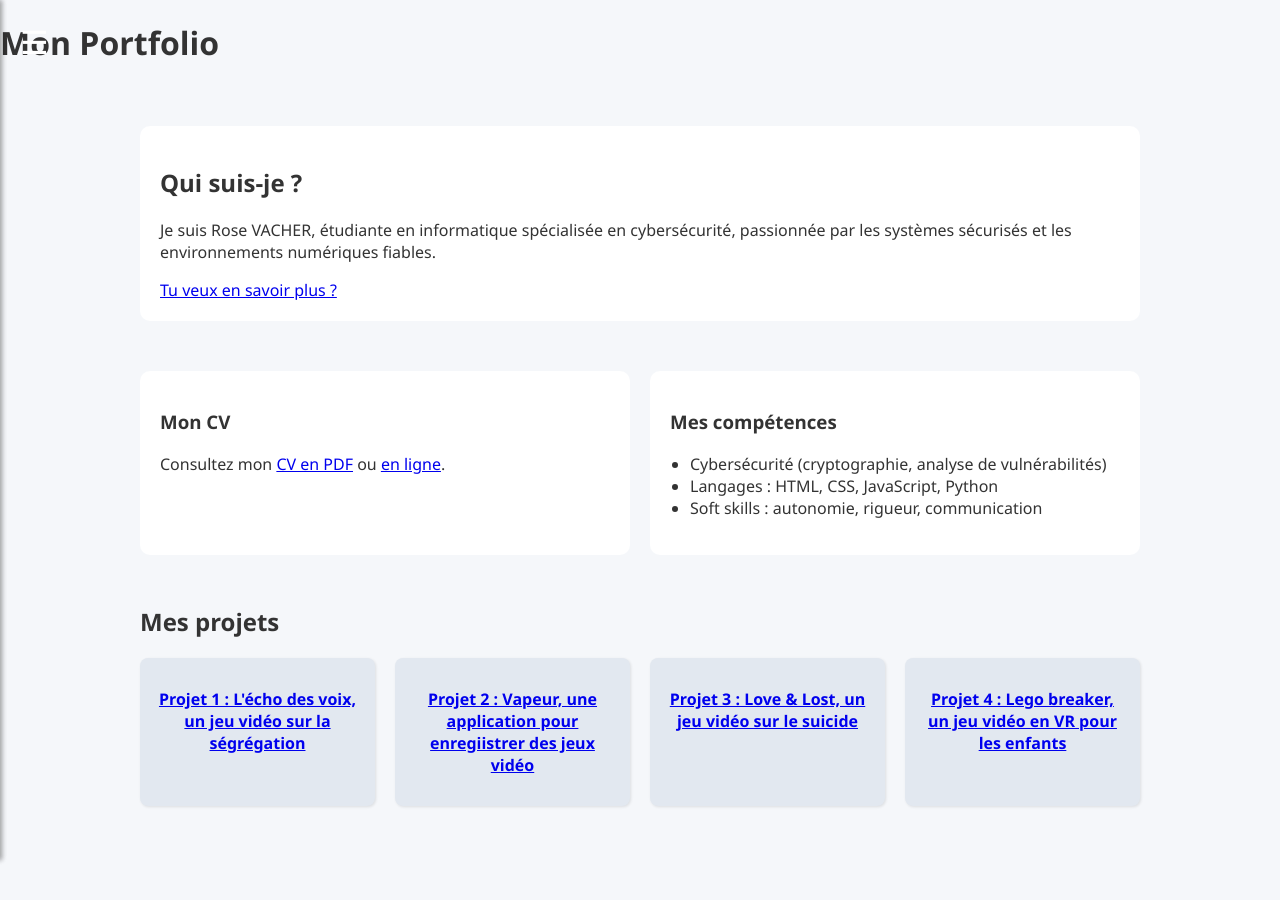
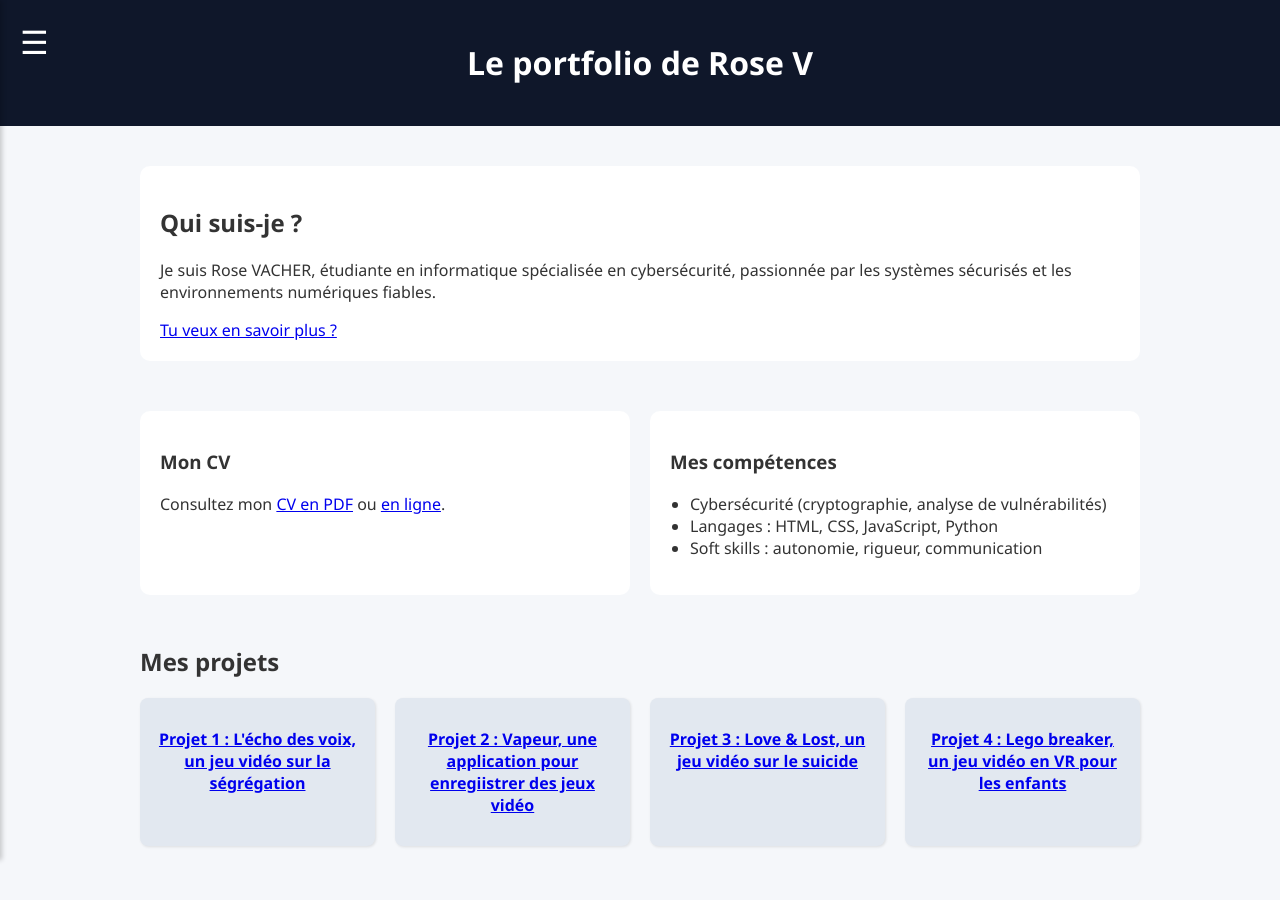
Before and after one commit to rovacher/portfolio, a plain HTML site: page index.html in a window 1280 px wide. Drawn offline with Linux system fonts and the light colour scheme.

Commit message:
Normalement le menu fonctionne

```diff
--- a/index.html
+++ b/index.html
@@ -10,21 +10,9 @@
 </head>
 
 <body>
-  <h1>Mon Portfolio</h1>
-</header>
-
-<nav id="side-menu">
-  <ul>
-    <li><a href="/index.html">Accueil</a></li>
-    <li><a href="/about.html">À propos</a></li>
-    <li><a href="/cv.html">CV</a></li>
-    <li><a href="/projets/projet1.html">Projet 1</a></li>
-    <li><a href="/projets/projet2.html">Projet 2</a></li>
-    <li><a href="/projets/projet3.html">Projet 3</a></li>
-    <li><a href="/projets/projet4.html">Projet 4</a></li>
-  </ul>
-</nav>
-
+   <header>
+    <h1>Le portfolio de Rose V</h1>
+  </header>
 
   <main>
     <section class="intro">
--- a/js/menu.js
+++ b/js/menu.js
@@ -15,12 +15,12 @@ document.addEventListener('DOMContentLoaded', () => {
     <nav id="side-menu">
       <ul>
         <li><a href="/index.html">Accueil</a></li>
-        <li><a href="/about.html">À propos</a></li>
-        <li><a href="/cv.html">CV</a></li>
-        <li><a href="/projets/Projet_Vapeur.html">Application Web pour les jeux vidéo</a></li>
-        <li><a href="/projets/Projet_VR.html">Jeu vidéo pour les enfants</a></li>
-        <li><a href="/projets/LandL.html">Jeu vidéo sur le suicide</a></li>
-        <li><a href="/projets/MLK.html">Jeu vidéo sur la ségrégation aux USA</a></li>
+        <li><a href="/pages/about.html">À propos</a></li>
+        <li><a href="/pages/cv.html">CV</a></li>
+        <li><a href="/pages/projets/Projet_Vapeur.html">Application Web pour les jeux vidéo</a></li>
+        <li><a href="/pages/projets/Projet_VR.html">Jeu vidéo pour les enfants</a></li>
+        <li><a href="/pages/projets/LandL.html">Jeu vidéo sur le suicide</a></li>
+        <li><a href="/pages/projets/MLK.html">Jeu vidéo sur la ségrégation aux USA</a></li>
       </ul>
     </nav>
     <div class="menu-toggle" onclick="toggleMenu()">☰</div>
```
